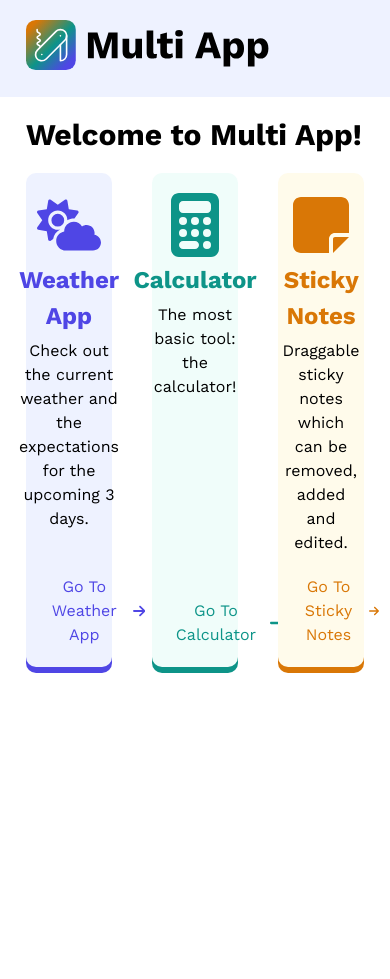
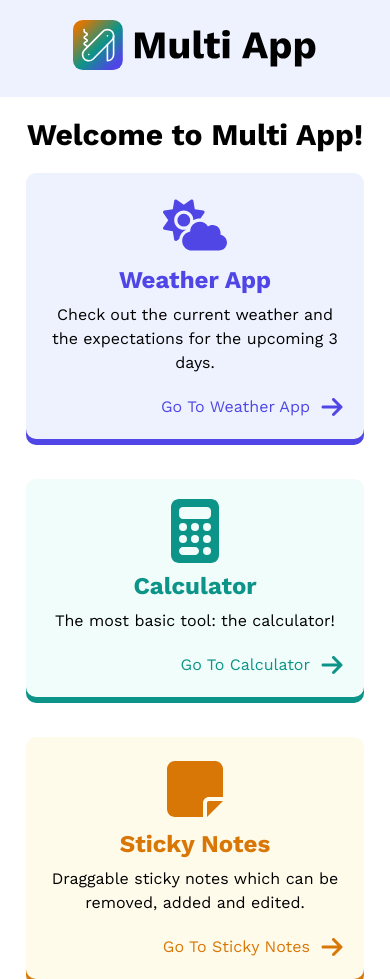
Before and after one commit to anthonytoumaibrahim/multi-app, a React (Create React App) app: page / in a window 390 px wide. Before the commit the page ends 844 px from the top, so only its background shows below. Built offline with nearby package versions, Linux system fonts and the light colour scheme.

Commit message:
Changed styles and improved responsiveness

```diff
--- a/src/pages/Apps/Calculator/index.jsx
+++ b/src/pages/Apps/Calculator/index.jsx
@@ -123,7 +123,7 @@ const Calculator = () => {
                 const { type, icon: Icon, text } = operation;
                 if (operation?.type) {
                   return (
-                    <button key={index} className="operator-button">
+                    <button key={index} className="operator-button font-bold">
                       {operation?.icon ? <Icon size={24} /> : text}
                     </button>
                   );
--- a/src/pages/Apps/components/AppTitle.css
+++ b/src/pages/Apps/components/AppTitle.css
@@ -4,6 +4,9 @@
   align-items: center;
   gap: 20px;
 }
+.app-title > svg {
+  flex-shrink: 0;
+}
 .back-to-apps {
   display: flex;
   gap: 10px;
--- a/src/pages/Homepage/index.jsx
+++ b/src/pages/Homepage/index.jsx
@@ -12,8 +12,8 @@ import { FaArrowRight } from "react-icons/fa6";
 
 const Homepage = () => {
   return (
-    <section className="welcome">
-      <h1 className="margin-b">Welcome to Multi App!</h1>
+    <section>
+      <h1 className="margin-b text-center">Welcome to Multi App!</h1>
 
       <div className="apps-selection">
         {apps.map((app, index) => {
--- a/src/pages/Homepage/styles.css
+++ b/src/pages/Homepage/styles.css
@@ -27,3 +27,13 @@
   gap: 10px;
   cursor: pointer;
 }
+@media (max-width: 1024px) {
+  .apps-selection {
+    grid-template-columns: repeat(2, minmax(0, 1fr));
+  }
+}
+@media (max-width: 768px) {
+  .apps-selection {
+    grid-template-columns: repeat(1, minmax(0, 1fr));
+  }
+}
--- a/src/styles/header.css
+++ b/src/styles/header.css
@@ -6,6 +6,7 @@
 .site-nav {
   padding-top: 20px;
   padding-bottom: 20px;
+  text-align: center;
 }
 .site-nav .logo {
   max-width: 244px;
--- a/src/styles/utilities.css
+++ b/src/styles/utilities.css
@@ -16,3 +16,6 @@
 .align-center {
   align-items: center;
 }
+.text-center {
+  text-align: center;
+}
```
